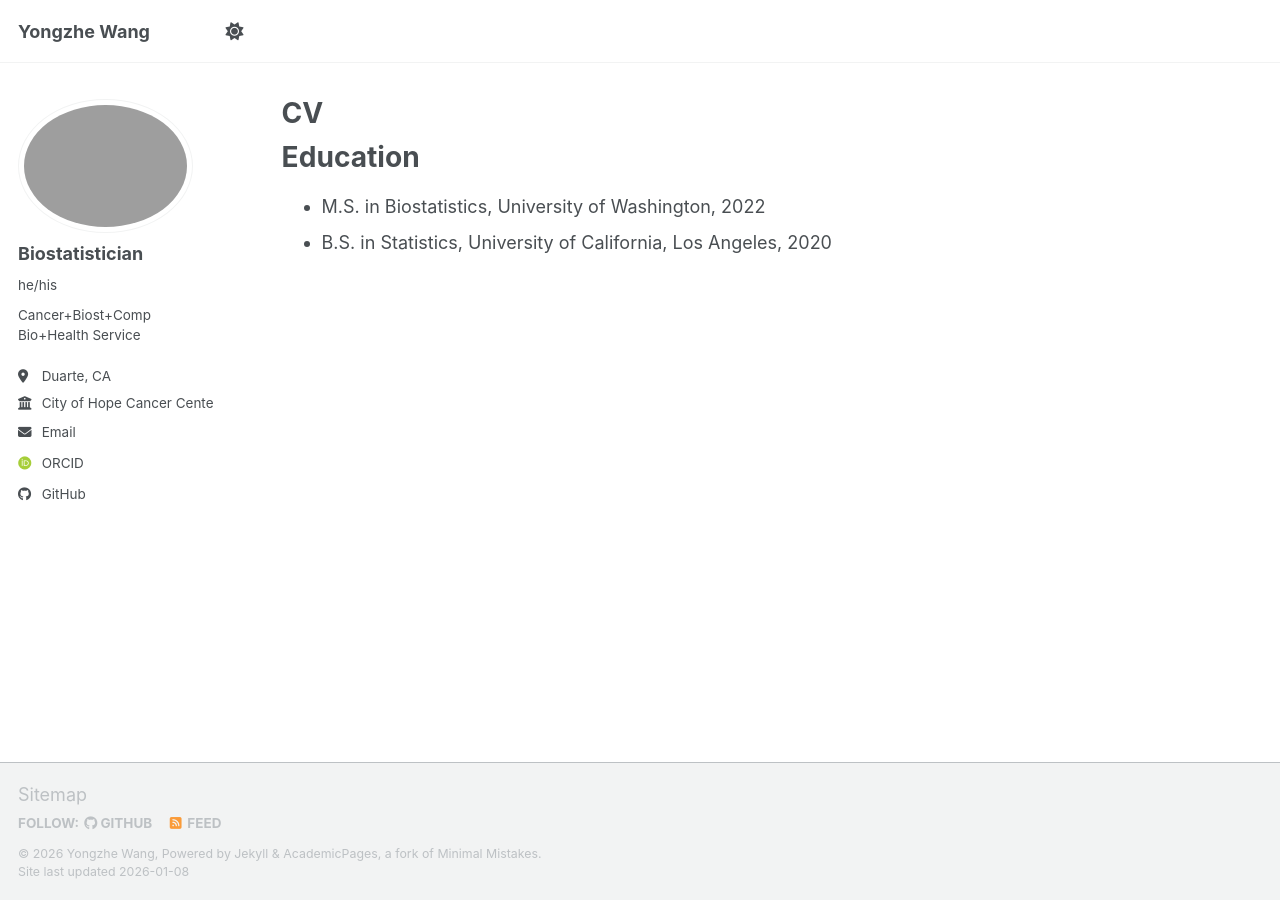
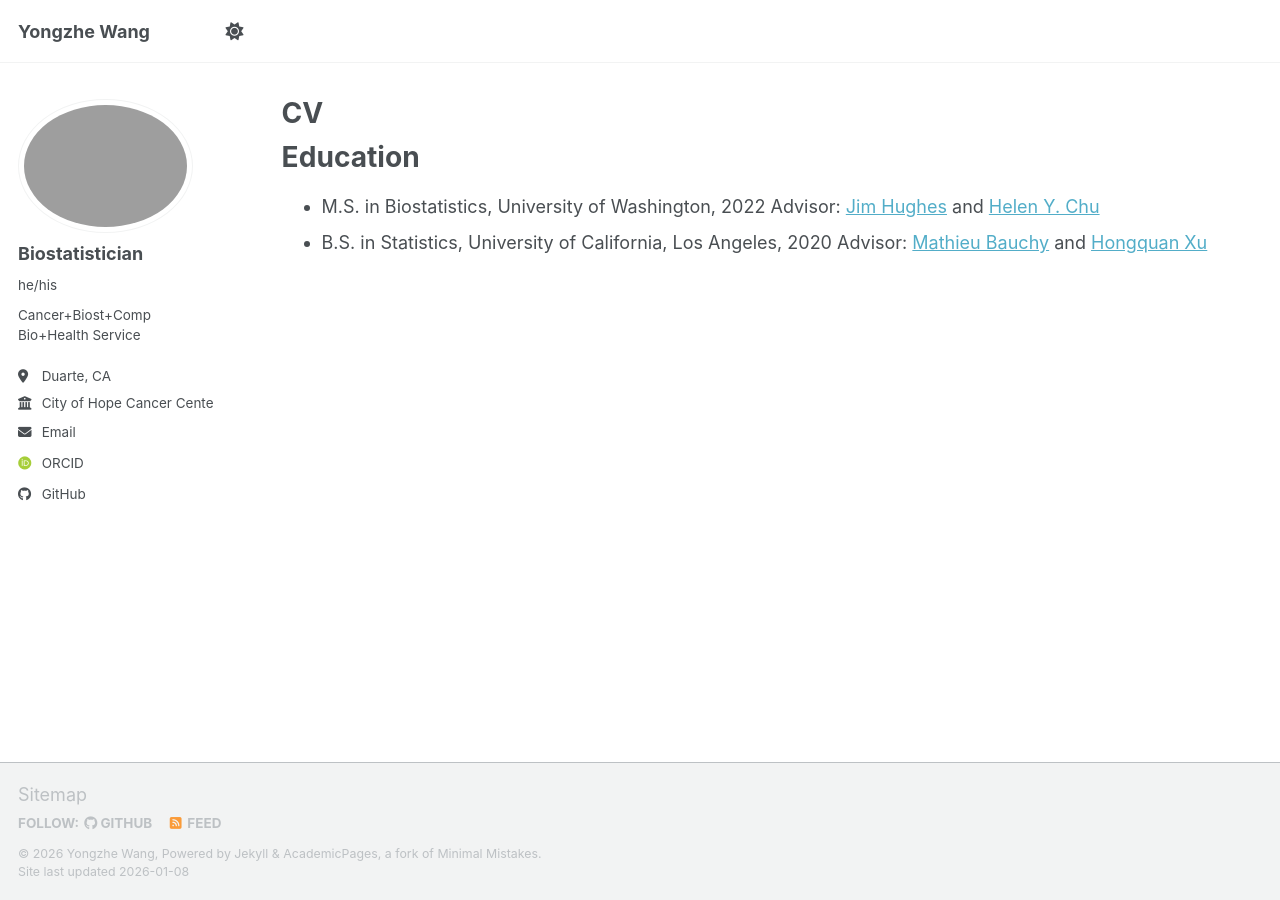
Before and after one commit to YzwIsALaity/yonwang, a Jekyll site: the page built from _pages/cv.md, in a window 1280 px wide. Built offline with Jekyll 4.4.1, drawn with Linux system fonts in a browser that asks for light colours; some web fonts are replaced; a script bundle is joined from its source files by our own code; library files that are not in the unit come from our copies.

Commit message:
Update cv.md

```diff
--- a/_pages/cv.md
+++ b/_pages/cv.md
@@ -12,4 +12,6 @@ redirect_from:
 Education
 ======
 * M.S. in Biostatistics, University of Washington, 2022
+  Advisor: [Jim Hughes](https://faculty.washington.edu/jphughes/) and [Helen Y. Chu](https://www.chulab.org/)
 * B.S. in Statistics, University of California, Los Angeles, 2020
+  Advisor: [Mathieu Bauchy](https://www.bauchy.com/) and [Hongquan Xu](http://www.stat.ucla.edu/~hqxu/)
```
